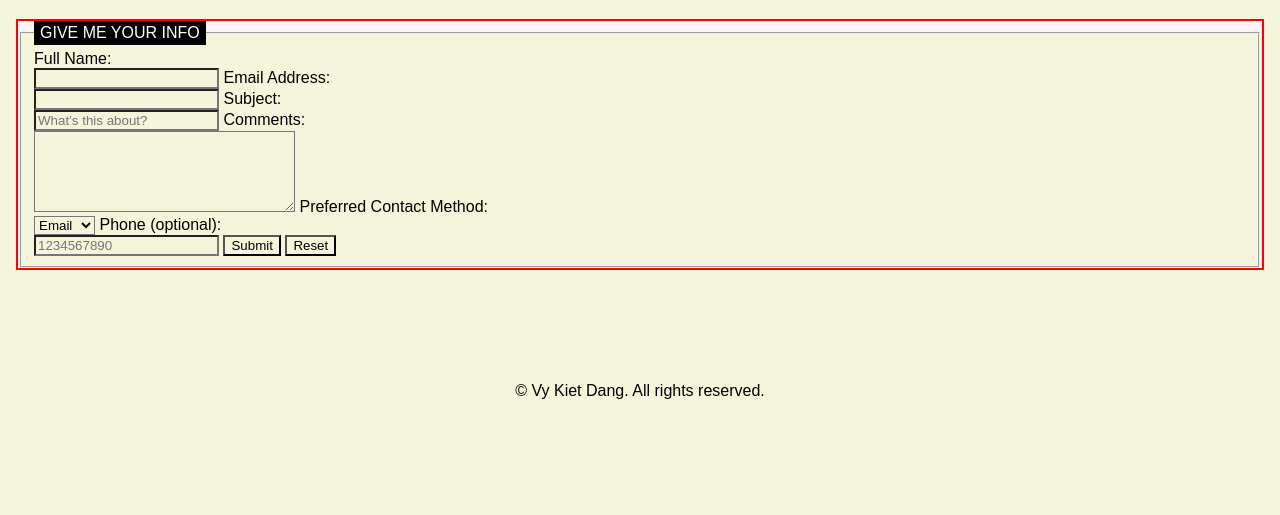
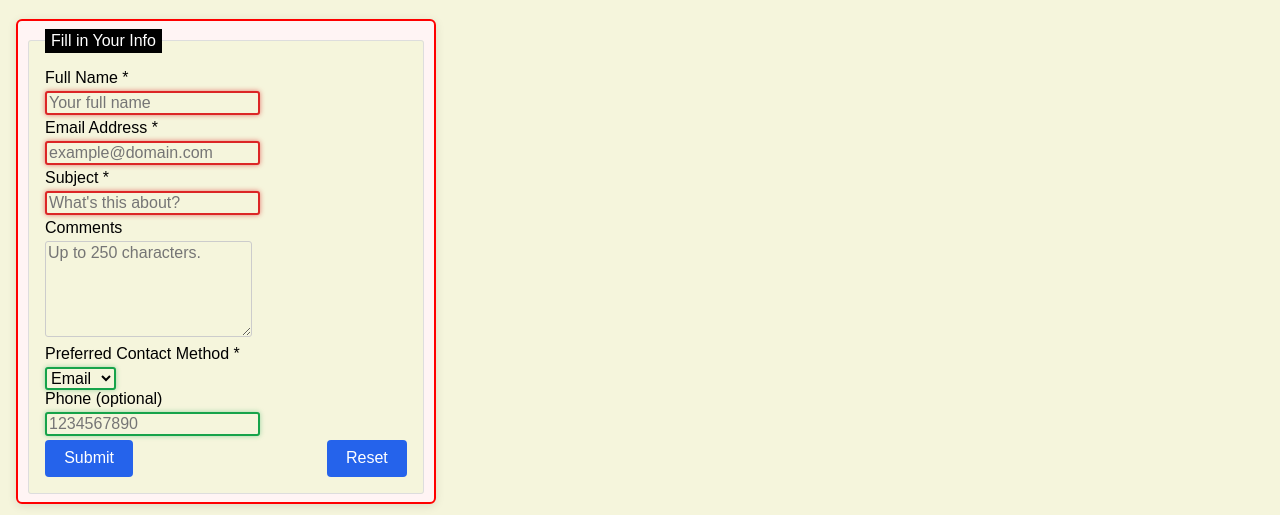
Before and after one commit to kdang002/cse134-hw4, a plain HTML site: page form-no-js.html in a window 1280 px wide. Shown: the part 285-800 px from the top of the page. Drawn offline with Linux system fonts and the light colour scheme; a web font is replaced by a local one.

Commit message:
Finishing up Part 2 a11y

```diff
--- a/form-no-js.html
+++ b/form-no-js.html
@@ -49,34 +49,66 @@
             <h1>Contact Us</h1>
             <form action="https://httpbin.org/post" method="POST">
                 <fieldset>
-                    <legend>GIVE ME YOUR INFO</legend>
+                    <legend>Fill in Your Info</legend>
 
                     <!-- Hidden field to detect bots -->
                     <input type="hidden" name="possible_bot" value="true">
 
-                    <label for="name">Full Name:</label><br>
-                    <input type="text" id="name" name="name" required>
+                    <!-- NAME ; '*' inside of span aria-hidden="true" so that screen reader's won't annount it -->
+                    <label for="name">Full Name <span aria-hidden="true">*</span></label>
+                    <input type="text" id="name" name="name"
+                        pattern="[A-Za-z\s]+"
+                        maxlength="50"
+                        placeholder="Your full name"
+                        required
+                        title="Alphabet characters only, up to 50 characters.">
+                    <output class="error" id="name-error"></output>
 
-                    <label for="email">Email Address:</label><br>
-                    <input type="email" id="email" name="email" required>
+                    <!-- EMAIL -->
+                    <label for="email">Email Address <span aria-hidden="true">*</span></label>
+                    <input type="email" id="email" name="email"
+                        placeholder="example@domain.com"
+                        required>
+                    <output class="error" id="email-error"></output>
 
-                    <label for="subject">Subject:</label><br>
-                    <input type="text" id="subject" name="subject" placeholder="What’s this about?" required>
+                    <!-- SUBJECT -->
+                    <label for="subject">Subject <span aria-hidden="true">*</span></label>
+                    <input type="text" id="subject" name="subject"
+                        pattern="[A-Za-z0-9\s.,!?'-]+"
+                        maxlength="80"
+                        required
+                        placeholder="What's this about?">
+                    <output class="error" id="subject-error"></output>
 
-                    <label for="comments">Comments:</label><br>
-                    <textarea id="comments" name="comments" rows="5" cols="30" required></textarea>
+                    <!-- COMMENTS -->
+                    <label for="comments">Comments</label>
+                    <textarea id="comments" name="comments"
+                            rows="5" maxlength="250"
+                            placeholder="Up to 250 characters."></textarea>
+                    <output id="comment-info" class="info"></output>
 
-                    <label for="contact-method">Preferred Contact Method:</label><br>
-                    <select id="contact-method" name="contact_method">
+                    <!-- CONTACT METHOD -->
+                    <label for="contact-method">Preferred Contact Method <span aria-hidden="true">*</span></label>
+                    <select id="contact-method" name="contact_method" placeholder="Select One" required>
                         <option value="email">Email</option>
                         <option value="phone">Phone</option>
                     </select>
 
-                    <label for="phone">Phone (optional):</label><br>
-                    <input type="tel" id="phone" name="phone" pattern="[0-9]{10}" placeholder="1234567890">
+                    <!-- PHONE  -->
+                    <label for="phone">Phone (optional)</label>
+                    <input type="tel" id="phone" name="phone"
+                        pattern="[0-9]{10}"
+                        placeholder="1234567890"
+                        title="Enter a 10-digit number (digits only).">
 
+                    <!-- Custom message area -->
+                    <output id="info" name="info"></output>
+
+
+                    <div class="button-group">
                     <button type="submit">Submit</button>
                     <button type="reset">Reset</button>
+                    </div>
                 </fieldset>
             </form>
 
--- a/main.css
+++ b/main.css
@@ -394,6 +394,112 @@ review-box {
 }
 
 /* ===========================
+    FORM
+=========================== */
+form {
+    display: flex;
+    flex-direction: column;
+    gap: 1rem;
+    background: #fff;
+    padding: 0.5rem;
+    border-radius: 6px;
+    box-shadow: 0 2px 10px rgba(0,0,0,0.1);
+    width: 100%;
+    max-width: 400px;
+
+    label {
+        display: block;
+        font-weight: 300;
+        margin-bottom: 0.25rem;
+    }
+
+    /* Comments stay neutral */
+    textarea {
+        border-color: #ccc;
+    }
+
+
+    fieldset {
+        border: 1px solid #ddd;
+        border-radius: 3px;
+        padding: 1rem;
+    }
+
+
+    input, textarea, select, button {
+        border: 1px solid #ccc;
+        border-radius: 3px;
+        font-size: 1rem;
+    }
+
+    /* Highlight input INVALIDATION */
+    input:invalid, select:invalid {
+        border: 2px solid #dc2626;
+        box-shadow: 0 0 5px rgba(220, 38, 38, 0.6);
+        border-width: 2px;
+    }
+
+    /* Highlight input VALIDATION */
+    input:valid, select:valid {
+        border: 2px solid #16a34a;
+        box-shadow: 0 0 5px rgba(22, 163, 74, 0.4);
+        border-width: 2px;
+    }
+
+    button {
+        background-color: #2563eb;
+        color: #fff;
+        padding: 0.6rem 1.2rem;
+        border: none;
+        border-radius: 4px;
+        cursor: pointer;
+        font-size: 1rem;
+        font-weight: 500;
+        transition: background-color 0.2s ease;
+    }
+
+    button:hover,
+    button:focus-visible {
+        background-color: #1e40af;
+    }
+
+    /* Buttons */
+    .button-group {
+        display: flex;
+        justify-content: space-between;
+    }
+
+    output {
+        display: block;
+        font-size: 0.9rem;
+        margin-top: 0.25rem;
+    }
+
+    #info {
+        color: #16a34a;
+    }
+
+    /* Focus styles (keyboard navigation) */
+    input:focus, textarea:focus,
+    select:focus, button:focus {
+        outline: 3px solid #2563eb;
+        outline-offset: 2px;
+    }
+
+    /* Outputs */
+    .error {
+        color: #b91c1c;
+        font-size: 0.9rem;
+    }
+
+    .info {
+        color: #15803d;
+        font-size: 0.9rem;
+    }
+}
+
+
+/* ===========================
     MODERN CSS :has() and <pop-over>
 =========================== */
 
```
Also changed, not shown: about-me.html (+2 -6 lines), 1 other file.
